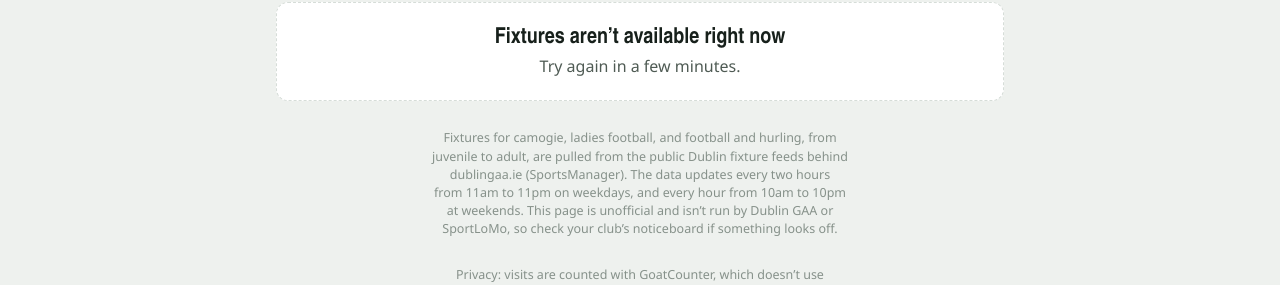
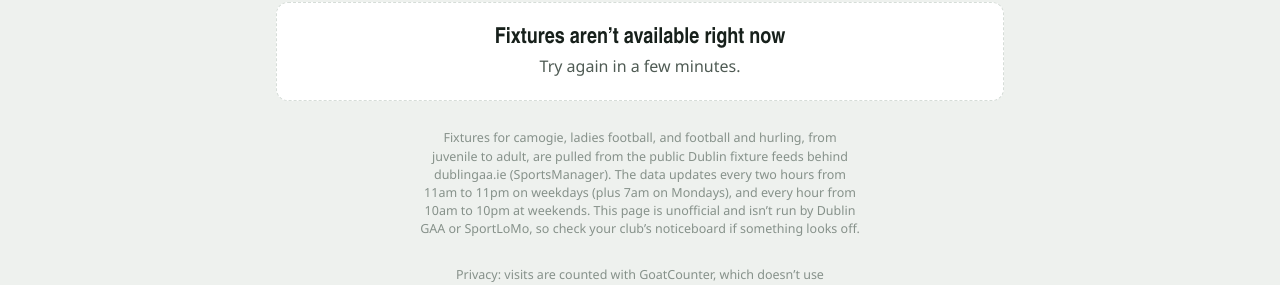
Before and after one commit to atmirish/dublin-club-fixtures, a plain HTML site: page index.html in a window 1280 px wide. Shown: the part 325-610 px from the top of the page. Drawn offline with Linux system fonts and the light colour scheme; no server answers; a web font is replaced by a local one.

Commit message:
Mention the Monday 7am refresh in the footer
Updated the footnote to include additional information about data updates on Mondays.

```diff
--- a/index.html
+++ b/index.html
@@ -103,7 +103,7 @@ main{max-width:760px;margin:0 auto;padding:14px 16px 40px}
   <div class="bar" id="filters" role="group" aria-label="Filter fixtures"></div>
   <div id="results"></div>
   <div id="days"></div>
-  <p class="foot">Fixtures for camogie, ladies football, and football and hurling, from juvenile to adult, are pulled from the public Dublin fixture feeds behind dublingaa.ie (SportsManager). The data updates every two hours from 11am to 11pm on weekdays, and every hour from 10am to 10pm at weekends. This page is unofficial and isn’t run by Dublin GAA or SportLoMo, so check your club’s noticeboard if something looks off.</p>
+  <p class="foot">Fixtures for camogie, ladies football, and football and hurling, from juvenile to adult, are pulled from the public Dublin fixture feeds behind dublingaa.ie (SportsManager). The data updates every two hours from 11am to 11pm on weekdays (plus 7am on Mondays), and every hour from 10am to 10pm at weekends. This page is unofficial and isn’t run by Dublin GAA or SportLoMo, so check your club’s noticeboard if something looks off.</p>
   <p class="foot">Privacy: visits are counted with GoatCounter, which doesn’t use cookies or track you. Result alerts are optional. If you turn them on, they’re delivered by OneSignal, which stores an ID for your phone or browser so it can send them. No name, email or phone number is collected, and you can turn alerts off at any time.</p>
 </main>
 <script src="app.js"></script>
```
